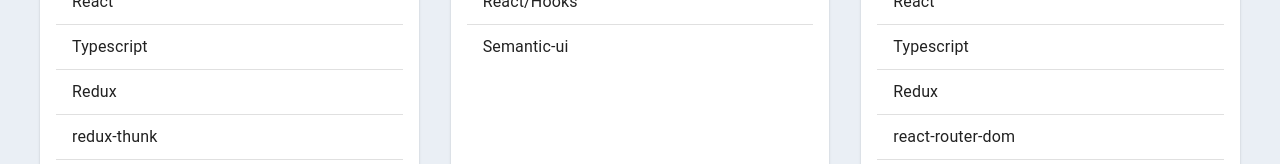
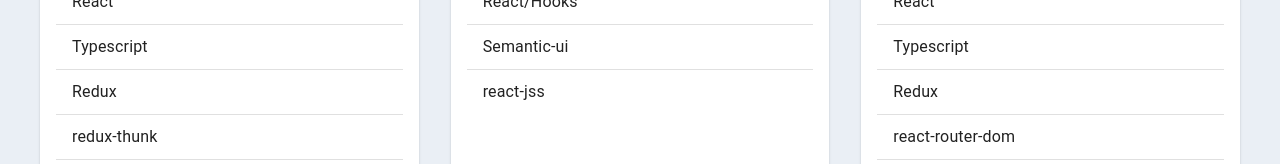
Before and after one commit to maysam-82/myprojects, a React (Create React App) app: page / in a window 1280 px wide. Shown: the part 633-797 px from the top of the page. Built offline with nearby package versions, Linux system fonts and the light colour scheme.

Commit message:
Add react-jss to Widget project

```diff
--- a/src/data/projects.js
+++ b/src/data/projects.js
@@ -16,6 +16,7 @@
     APOLLO: { techId: '115', name: 'Apollo' },
     EXPRESS: { techId: '116', name: 'Express' },
     AXIOS: { techId: '117', name: 'Axios' },
+    REACT_JSS: { techId: '118', name: 'react-jss' },
 };
 
 const testLibraryList = {
@@ -48,7 +49,7 @@
         title: 'Widgets',
         description: 'Reusable widgets',
         url: 'https://maysam-widgets.netlify.app',
-        technologies: [techList.REACT_HOOKS, techList.SEMANTIC_UI],
+        technologies: [techList.REACT_HOOKS, techList.SEMANTIC_UI, techList.REACT_JSS],
         testingLibraries: [testLibraryList.JEST, testLibraryList.ENZYME],
     },
     {
```
